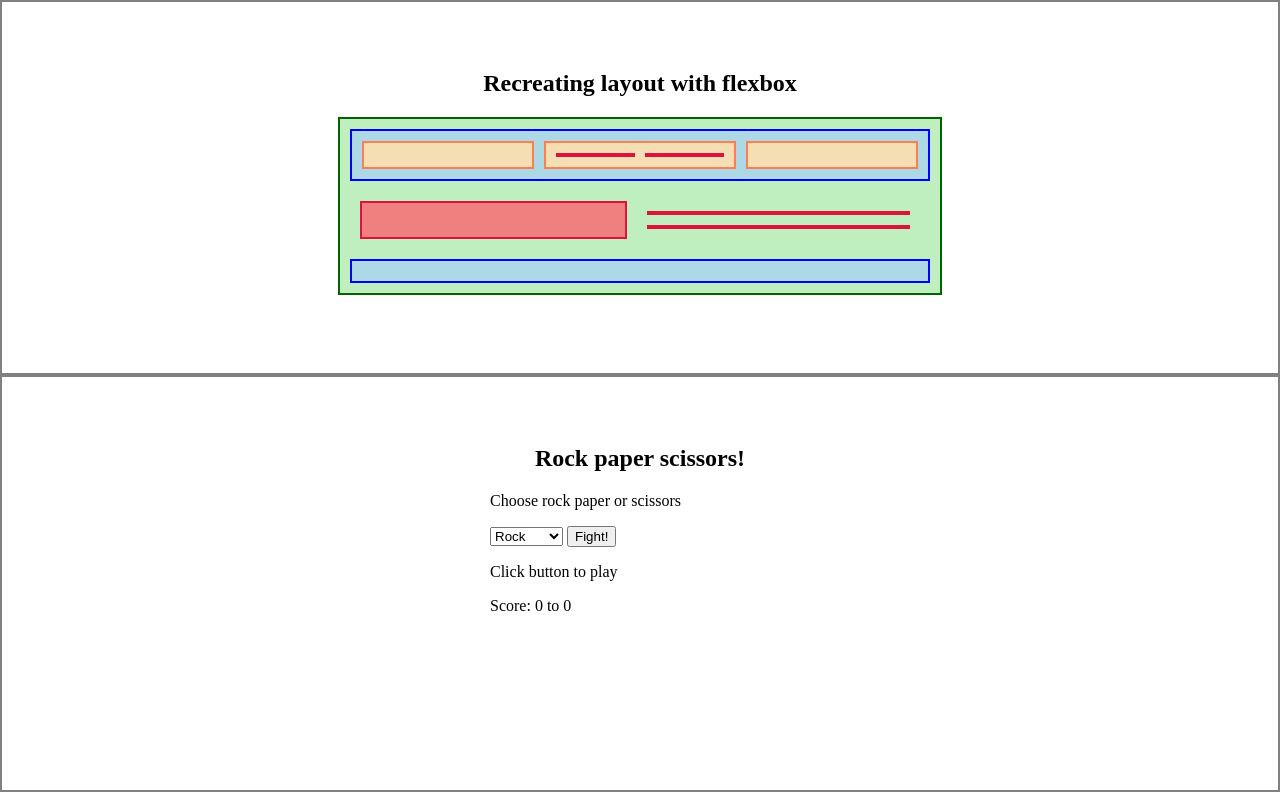
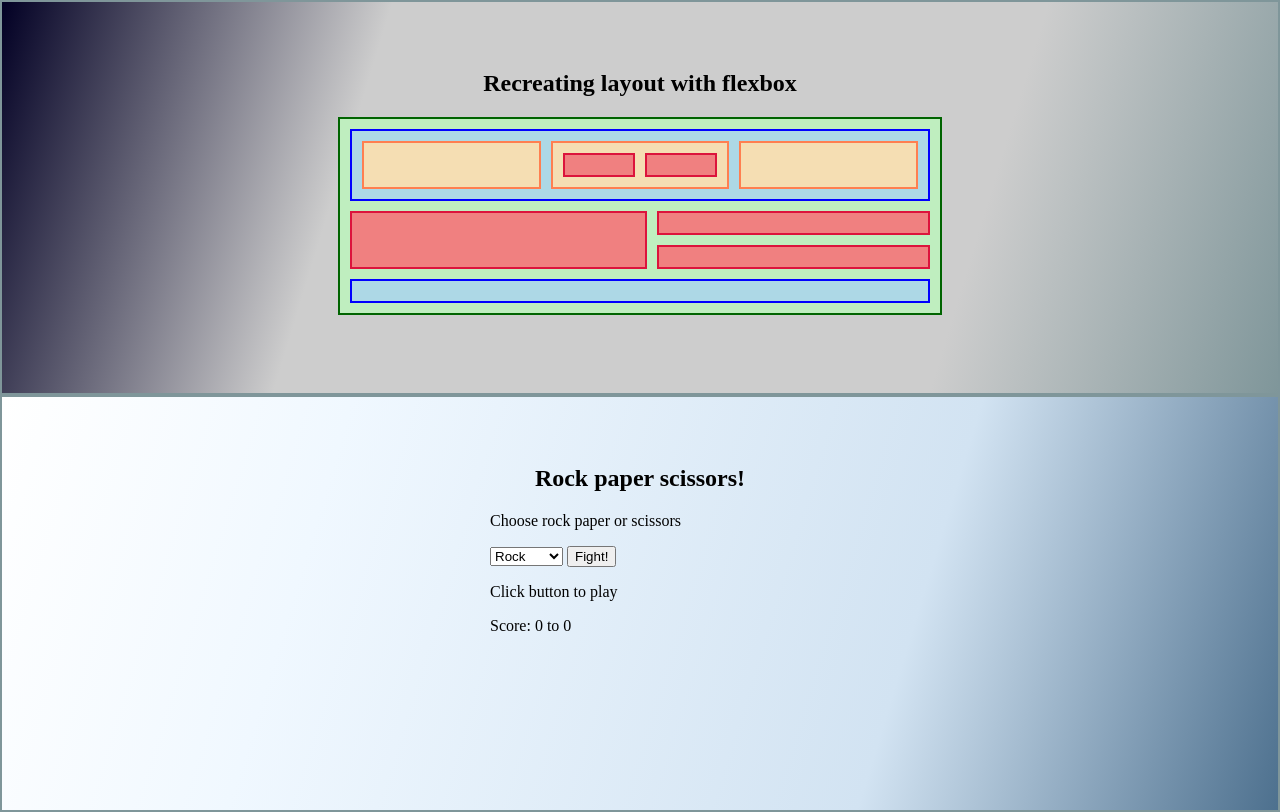
Before and after one commit to DGLaurits/webdev-first, a plain HTML site: page index.html in a window 1280 px wide. Drawn offline with Linux system fonts and the light colour scheme.

Commit message:
Add backgrounds to sections

```diff
--- a/styles.css
+++ b/styles.css
@@ -10,7 +10,12 @@ section {
     flex-direction: column;
     align-items: center;
     padding: 48px 128px 78px;
-    border: 2px grey solid;
+    border: 2px solid;
+    border-color: #7f969a;
+}
+
+section#flexbox {
+    background: linear-gradient(107deg, rgba(2,0,36,1) 0%, rgba(205,205,205,1) 28%, rgba(205,205,205,1) 75%, rgba(127,150,154,1) 100%);
 }
 
 section#flexbox .outerbox {
@@ -23,14 +28,16 @@ section#flexbox .container-horizontal {
     padding: 10px;
     column-gap: 10px;
     display: flex;
+    padding: 0px;
+    gap: 10px;
 }
 
 section#flexbox .container-vertical {
     flex: 1;
     display: flex;
     flex-direction: column;
-    row-gap: 10px;
-    padding: 10px;
+    padding: 0px;
+    gap: 10px;
 }
 
 section#flexbox .inner {
@@ -42,26 +49,34 @@ section#flexbox .red {
     border-width: 2px;
     border-style: solid;
     border-color: crimson;
+    padding: 10px;
 }
 section#flexbox .blue {
     background-color: lightblue;
     border-width: 2px;
     border-style: solid;
     border-color: blue;
+    padding: 10px;
 }
 section#flexbox .green {
     border-width: 2px;
     border-style: solid;
     border-color: darkgreen;
     background-color: rgb(191, 238, 191);
+    padding: 10px;
 }
 section#flexbox .golden {
     border-width: 2px;
     border-style: solid;
     border-color: coral;
     background-color: wheat;
+    padding: 10px;
 }
 
 section#flexbox .middle {
     flex: 2;
 }
+section#rock-paper-scissors {
+
+    background: linear-gradient(-73deg, rgba(77,112,142,1) 0%, rgba(210,227,242,1) 30%, rgba(240,248,255,1) 75%, rgba(255,255,255,1) 100%);
+}
```
